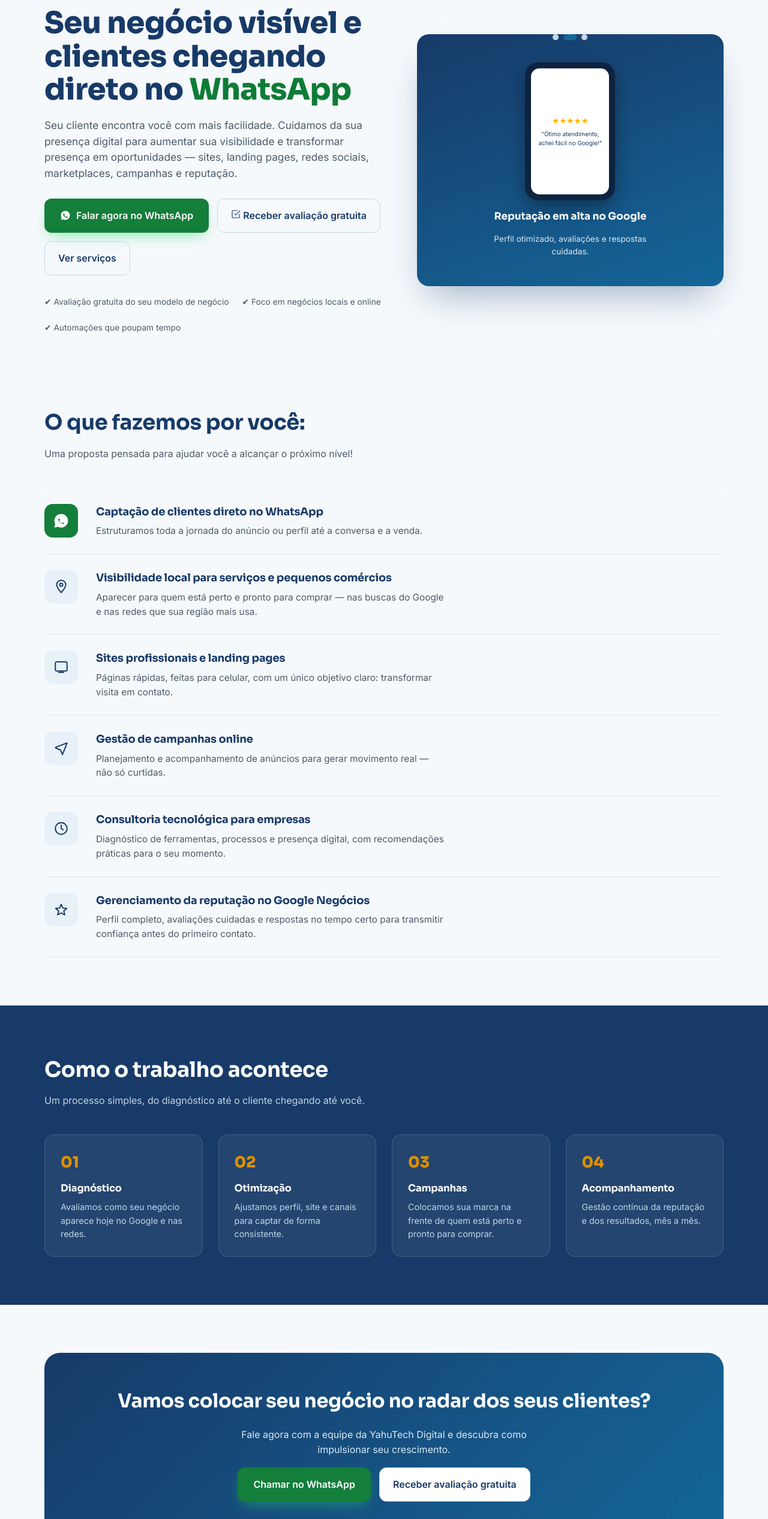
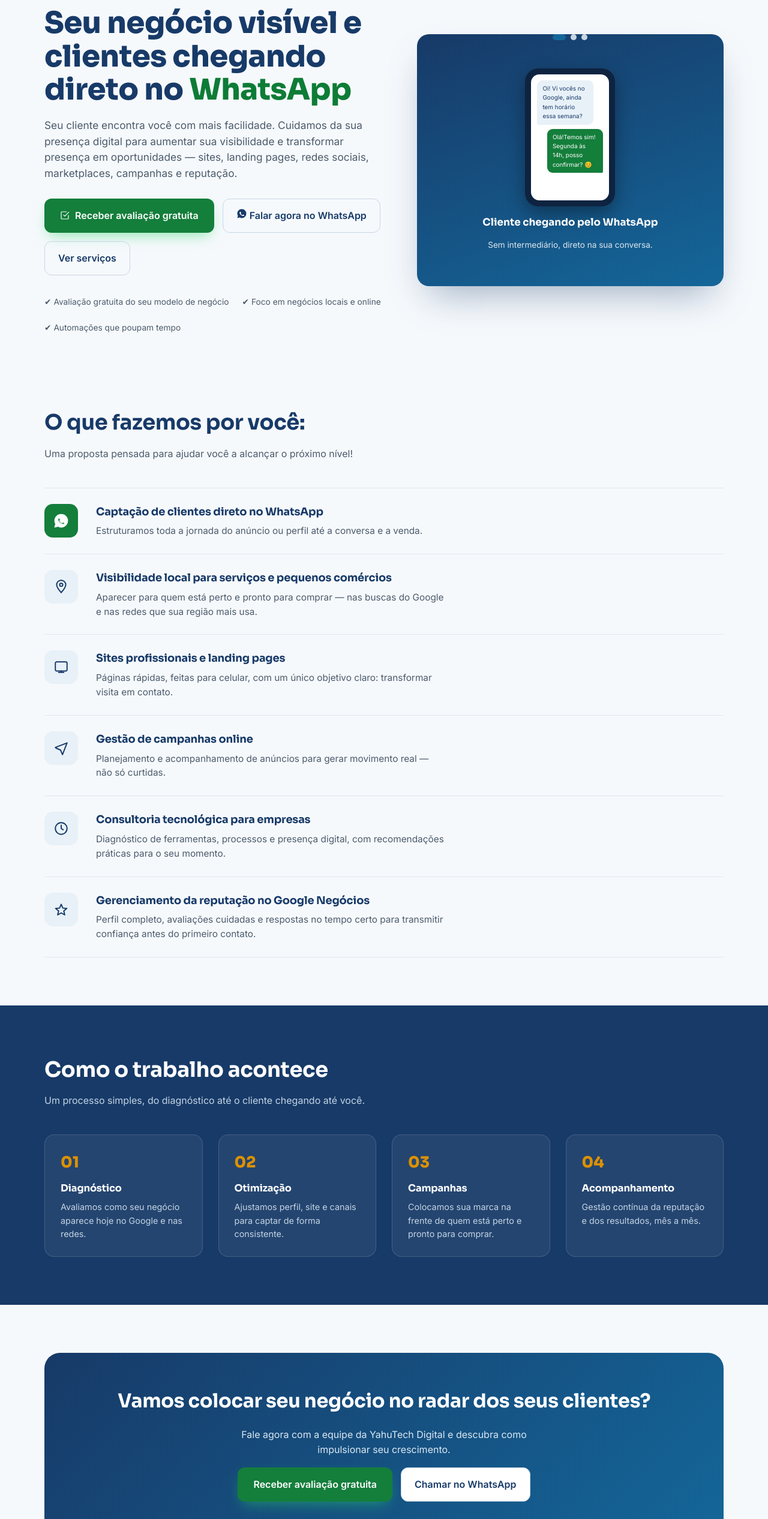
Before and after one commit to paulovitorss2013/yahutechdigital-site, a plain HTML site: page index.html in a window 1280 px wide. Shown: the part 255-2787 px from the top of the page at 60% size. Drawn offline with Linux system fonts and the light colour scheme.

Commit message:
Ajustes nos slides

```diff
--- a/css/home.css
+++ b/css/home.css
@@ -10,6 +10,7 @@
   --whats-esc: #0d7c36;
   --branco: #ffffff;
   --radius: 14px;
+  --header-height: 150px; /* altura do header, usada para compensar o scroll */
 
   box-sizing: border-box;
   padding-top: env(safe-area-inset-top, 0px);
@@ -77,7 +78,7 @@
   display: flex;
   align-items: center;
   justify-content: space-between;
-  height: 150px;
+  height: var(--header-height);
   padding: 0 24px;
   max-width: 1180px;
   margin: 0 auto;
@@ -138,12 +139,16 @@
     display: none;
   }
 
+  :root {
+    --header-height: 130px; /* header um pouco menor no mobile, mas com espaço para a logo maior */
+  }
+
   nav {
-    height: 110px;
+    height: var(--header-height);
   }
 
   .logo img {
-    height: 88px;
+    height: 108px; /* logo aumentada para não ficar pequena na responsiva */
   }
 }
 
@@ -375,6 +380,7 @@
 
 .secao {
   padding: 80px 0;
+  scroll-margin-top: var(--header-height); /* compensa o header sticky ao rolar até a âncora */
 }
 
 .titulo-secao {
@@ -514,6 +520,7 @@
 
 .cta-final {
   padding: 80px 0;
+  scroll-margin-top: var(--header-height); /* compensa o header sticky ao rolar até a âncora */
 }
 
 .cta-caixa {
--- a/index.html
+++ b/index.html
@@ -57,25 +57,9 @@
 
           <!-- Botões de chamada para ação (CTA) -->
           <div class="cta-row">
+            <!-- Botão primário: ação principal do momento é receber a avaliação gratuita -->
             <a
-              class="btn-primario"
-              href="https://wa.me/5500000000000"
-              target="_blank"
-            >
-              <svg
-                width="18"
-                height="18"
-                viewBox="0 0 24 24"
-                fill="currentColor"
-              >
-                <path
-                  d="M12 2C6.48 2 2 6.48 2 12c0 1.85.5 3.58 1.38 5.07L2 22l5.07-1.33A9.94 9.94 0 0012 22c5.52 0 10-4.48 10-10S17.52 2 12 2zm5.2 14.2c-.22.62-1.29 1.2-1.78 1.24-.46.04-.9.22-3.02-.63-2.56-1.02-4.2-3.63-4.33-3.8-.13-.17-1.03-1.37-1.03-2.6s.65-1.85.88-2.1c.22-.25.5-.31.66-.31.17 0 .33 0 .48.01.15.01.36-.06.56.43.22.53.74 1.85.8 1.98.06.13.1.28.02.45-.08.17-.13.28-.25.43-.13.15-.27.34-.38.45-.13.13-.27.27-.11.53.15.26.68 1.12 1.46 1.81 1 .89 1.85 1.17 2.1 1.3.26.13.4.11.55-.07.15-.17.63-.73.8-.98.17-.26.34-.21.56-.13.22.08 1.42.67 1.66.79.25.13.41.19.47.3.07.11.07.61-.15 1.2z"
-                />
-              </svg>
-              Falar agora no WhatsApp
-            </a>
-            <a
-              class="btn-secundario btn-avaliacao"
+              class="btn-primario btn-avaliacao"
               href="formulario-inicial.html"
             >
               <svg
@@ -98,6 +82,24 @@
                 />
               </svg>
               Receber avaliação gratuita
+            </a>
+            <!-- Botão secundário: ação de apoio, falar direto no WhatsApp -->
+            <a
+              class="btn-secundario"
+              href="https://wa.me/5500000000000"
+              target="_blank"
+            >
+              <svg
+                width="18"
+                height="18"
+                viewBox="0 0 24 24"
+                fill="currentColor"
+              >
+                <path
+                  d="M12 2C6.48 2 2 6.48 2 12c0 1.85.5 3.58 1.38 5.07L2 22l5.07-1.33A9.94 9.94 0 0012 22c5.52 0 10-4.48 10-10S17.52 2 12 2zm5.2 14.2c-.22.62-1.29 1.2-1.78 1.24-.46.04-.9.22-3.02-.63-2.56-1.02-4.2-3.63-4.33-3.8-.13-.17-1.03-1.37-1.03-2.6s.65-1.85.88-2.1c.22-.25.5-.31.66-.31.17 0 .33 0 .48.01.15.01.36-.06.56.43.22.53.74 1.85.8 1.98.06.13.1.28.02.45-.08.17-.13.28-.25.43-.13.15-.27.34-.38.45-.13.13-.27.27-.11.53.15.26.68 1.12 1.46 1.81 1 .89 1.85 1.17 2.1 1.3.26.13.4.11.55-.07.15-.17.63-.73.8-.98.17-.26.34-.21.56-.13.22.08 1.42.67 1.66.79.25.13.41.19.47.3.07.11.07.61-.15 1.2z"
+                />
+              </svg>
+              Falar agora no WhatsApp
             </a>
             <a class="btn-secundario" href="#servicos">Ver serviços</a>
           </div>
@@ -188,7 +190,7 @@
                         Seu negócio na internet
                       </div>
                       <div style="font-size: 0.45rem; color: #e6eefc">
-                        Quem somos? -
+                        No topo das pesquisas
                       </div>
                     </div>
 
@@ -450,17 +452,19 @@
             impulsionar seu crescimento.
           </p>
           <div class="cta-row" style="justify-content: center">
+            <!-- Botão primário: mesma ação principal, receber a avaliação gratuita -->
             <a
               class="btn-primario"
+              href="formulario-inicial.html"
+              >Receber avaliação gratuita</a
+            >
+            <!-- Botão secundário: falar direto no WhatsApp -->
+            <a
+              class="btn-secundario"
+              style="background: #fff"
               href="https://wa.me/5500000000000"
               target="_blank"
               >Chamar no WhatsApp</a
-            >
-            <a
-              class="btn-secundario"
-              style="background: #fff"
-              href="formulario-inicial.html"
-              >Receber avaliação gratuita</a
             >
           </div>
         </div>
--- a/js/home.js
+++ b/js/home.js
@@ -32,5 +32,5 @@
   // Troca automática de slide a cada 4.2 segundos
   setInterval(function () {
     ir((atual + 1) % slides.length);
-  }, 4200);
+  }, 5500);
 })();
```
Also changed, not shown: css/formulario-inicial.css (+5 -4 lines).
